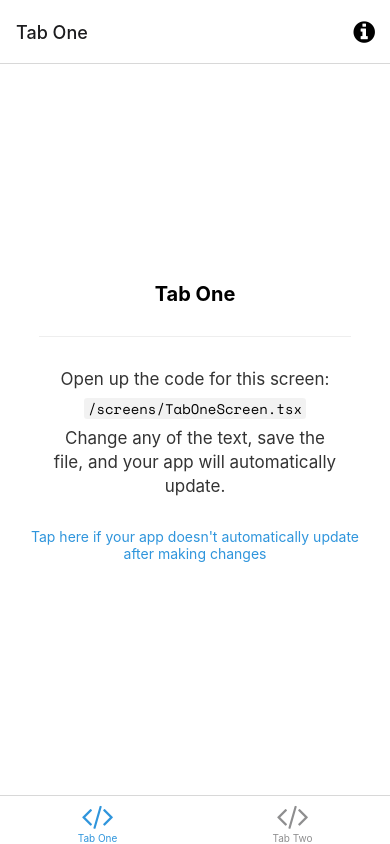
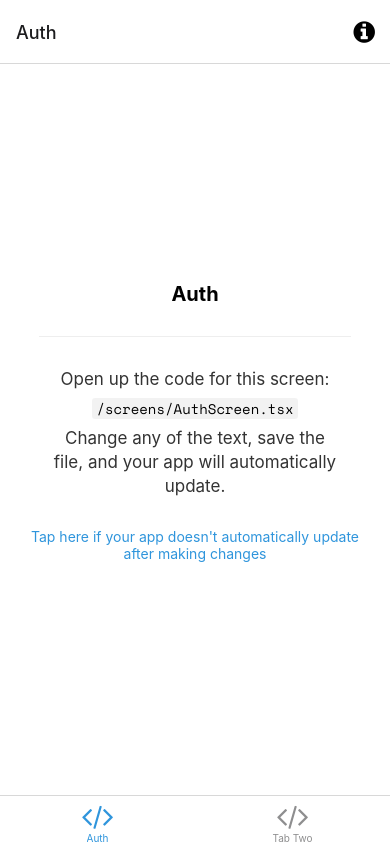
Before and after one commit to joelstevick/pickla-sandbox, a React Native app: screen /Auth in a window 390 px wide. Built offline with nearby package versions, Linux system fonts and the light colour scheme; what expo-linking would draw is missing.

Commit message:
tabOne => Auth

```diff
--- a/navigation/LinkingConfiguration.ts
+++ b/navigation/LinkingConfiguration.ts
@@ -15,9 +15,9 @@ const linking: LinkingOptions<RootStackParamList> = {
     screens: {
       Root: {
         screens: {
-          TabOne: {
+          Auth: {
             screens: {
-              TabOneScreen: 'one',
+              AuthScreen: 'one',
             },
           },
           TabTwo: {
--- a/navigation/index.tsx
+++ b/navigation/index.tsx
@@ -14,7 +14,7 @@ import Colors from '../constants/Colors';
 import useColorScheme from '../hooks/useColorScheme';
 import ModalScreen from '../screens/ModalScreen';
 import NotFoundScreen from '../screens/NotFoundScreen';
-import TabOneScreen from '../screens/TabOneScreen';
+import AuthScreen from '../screens/AuthScreen';
 import TabTwoScreen from '../screens/TabTwoScreen';
 import { RootStackParamList, RootTabParamList, RootTabScreenProps } from '../types';
 import LinkingConfiguration from './LinkingConfiguration';
@@ -58,15 +58,15 @@ function BottomTabNavigator() {
 
   return (
     <BottomTab.Navigator
-      initialRouteName="TabOne"
+      initialRouteName="Auth"
       screenOptions={{
         tabBarActiveTintColor: Colors[colorScheme].tint,
       }}>
       <BottomTab.Screen
-        name="TabOne"
-        component={TabOneScreen}
-        options={({ navigation }: RootTabScreenProps<'TabOne'>) => ({
-          title: 'Tab One',
+        name="Auth"
+        component={AuthScreen}
+        options={({ navigation }: RootTabScreenProps<'Auth'>) => ({
+          title: 'Auth',
           tabBarIcon: ({ color }) => <TabBarIcon name="code" color={color} />,
           headerRight: () => (
             <Pressable
--- a/screens/TabOneScreen.tsx
+++ b/screens/AuthScreen.tsx
@@ -4,12 +4,12 @@ import EditScreenInfo from '../components/EditScreenInfo';
 import { Text, View } from '../components/Themed';
 import { RootTabScreenProps } from '../types';
 
-export default function TabOneScreen({ navigation }: RootTabScreenProps<'TabOne'>) {
+export default function AuthScreen({ navigation }: RootTabScreenProps<'Auth'>) {
   return (
     <View style={styles.container}>
-      <Text style={styles.title}>Tab One</Text>
+      <Text style={styles.title}>Auth</Text>
       <View style={styles.separator} lightColor="#eee" darkColor="rgba(255,255,255,0.1)" />
-      <EditScreenInfo path="/screens/TabOneScreen.tsx" />
+      <EditScreenInfo path="/screens/AuthScreen.tsx" />
     </View>
   );
 }
--- a/types.tsx
+++ b/types.tsx
@@ -25,7 +25,7 @@ export type RootStackScreenProps<Screen extends keyof RootStackParamList> = Nati
 >;
 
 export type RootTabParamList = {
-  TabOne: undefined;
+  Auth: undefined;
   TabTwo: undefined;
 };
 
```
